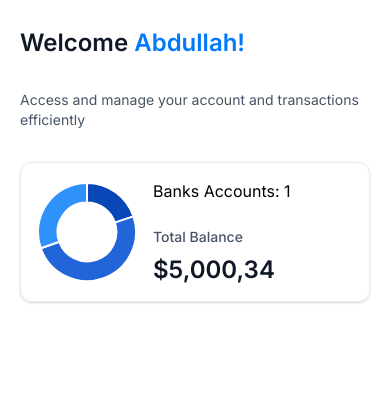
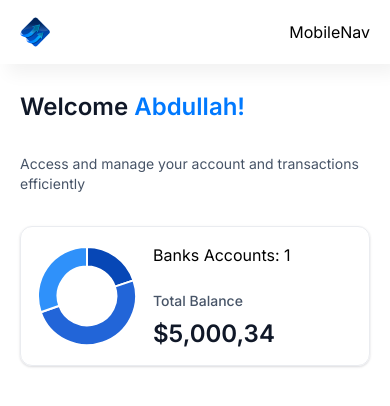
Before and after one commit to Abdul-luh/Horizon-banking-app, a Next.js app: page / in a window 390 px wide. Shown: the top 406 px of the page. Built offline with nearby package versions, Linux system fonts and the light colour scheme.

Commit message:
add mobile nav

```diff
--- a/app/(root)/layout.tsx
+++ b/app/(root)/layout.tsx
@@ -1,4 +1,6 @@
+import MobileNav from "@/components/MobileNav";
 import SideBar from "@/components/SideBar";
+import Image from "next/image";
 
 export default function RootLayout({
   children,
@@ -10,7 +12,18 @@
   return (
     <main className="flex h-screen w-full font-inter">
       <SideBar user={LoggedIn} />
-      {children}
+
+      <div className="flex size-full flex-col">
+        {/* MOBILE NAV  */}
+        <div className="root-layout">
+          <Image src="/icons/logo.svg" width={30} height={30} alt="menu-icon" />
+          <div>
+            <MobileNav user={LoggedIn} />
+          </div>
+        </div>
+
+        {children}
+      </div>
     </main>
   );
 }
--- /dev/null
+++ b/components/MobileNav.tsx
@@ -0,0 +1,3 @@
+export default function MobileNav({ user }: MobileNavProps) {
+  return <div>MobileNav</div>;
+}
```
